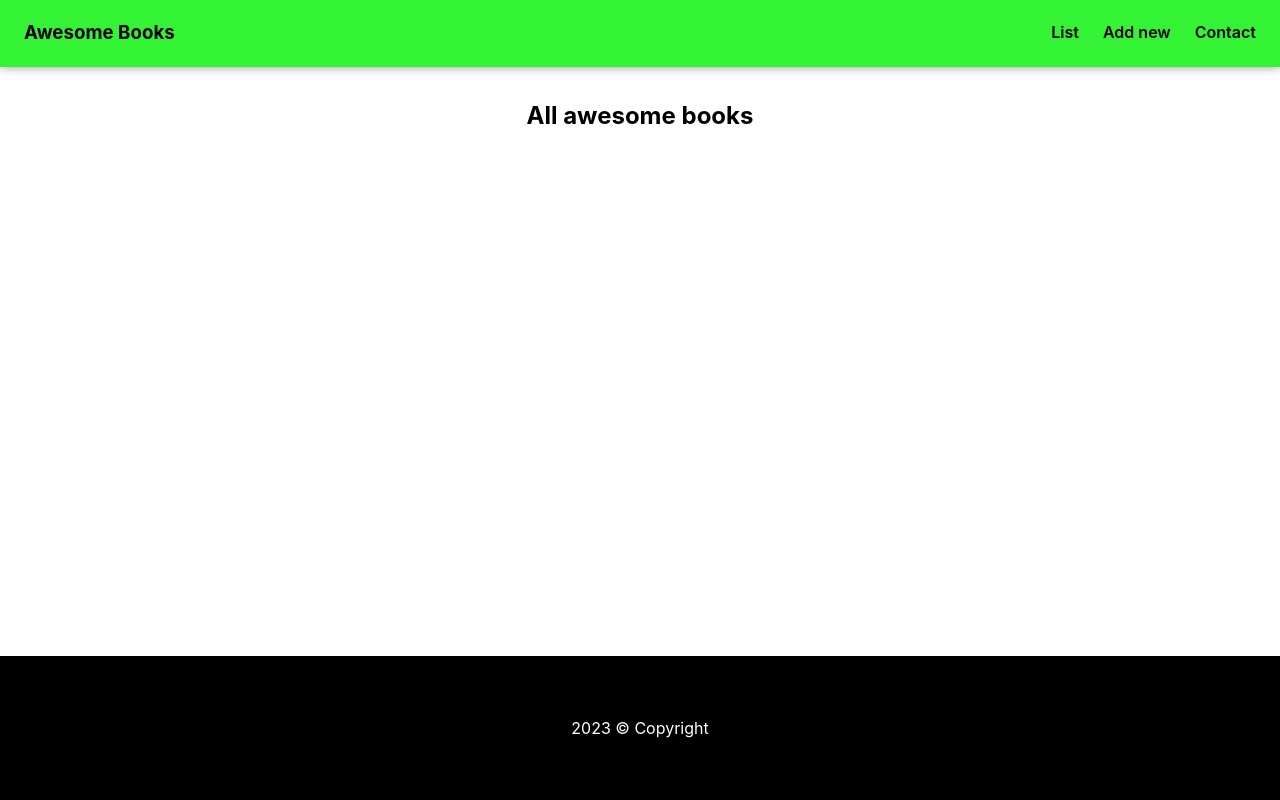
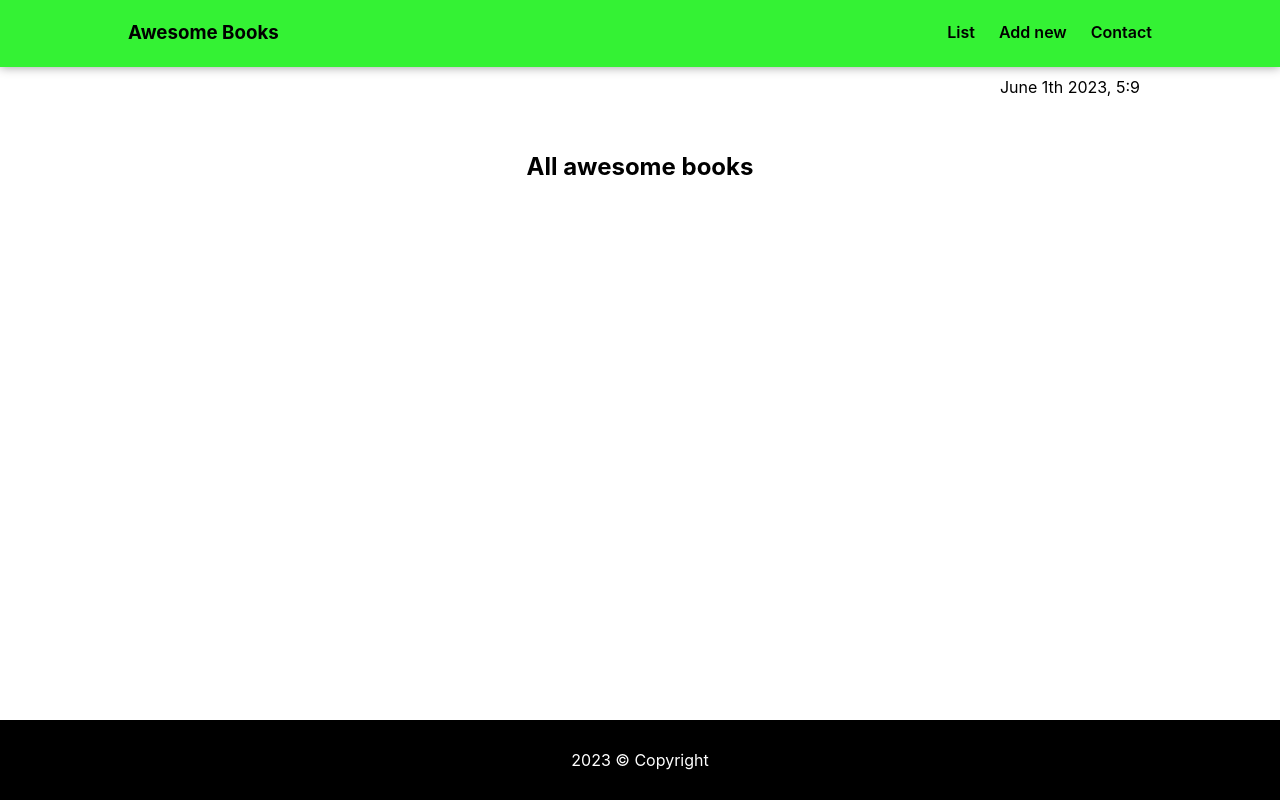
Before and after one commit to Gh-Reza/AwsomeBooks, a website with bundled scripts: page index.html in a window 1280 px wide. Both pictures are taken after a click on the link "List". Built offline with nearby package versions, Linux system fonts and the light colour scheme.

Commit message:
Add functionality to the nav links

```diff
--- a/index.html
+++ b/index.html
@@ -9,32 +9,34 @@
   </head>
   <body>
     <header class="header">
+      <div class="header-container">
         <h3>Awesome Books</h3>
-
         <nav>
           <ul class="menu">
             <li>
-            <a href="#">List</a>
+              <a href="#" class="nav-link">List</a>
             </li>
 
             <li>
-            <a href="#">Add new</a>
+              <a href="#" class="nav-link">Add new</a>
             </li>
 
             <li>
-            <a href="#">Contact</a>
+              <a href="#" class="nav-link">Contact</a>
             </li>
           </ul>
         </nav>
+      </div>
     </header>
 
     <main class="container">
-      <section class="book-list">
+      <p class="date"></p>
+      <section class="book-list section">
         <h1>All awesome books</h1>
         <ul class="library"></ul>
       </section>
 
-      <section class="add-book hidden">
+      <section class="add-book section hidden">
         <h2>Add a new book</h2>
 
         <form class="form">
@@ -42,11 +44,11 @@
 
           <input type="text" name="author" id="author" placeholder="Author" required>
 
-          <button type="submit" class="addButton">Add</button>
+          <button type="submit" class="addButton btn">Add</button>
         </form>
       </section>
 
-      <section class="contact hidden">
+      <section class="contact section hidden">
         <h2>
           Contact Information
         </h2>
--- a/script.js
+++ b/script.js
@@ -15,6 +15,12 @@ class Library {
       this.addBook();
       e.target.reset();
     });
+
+    document.addEventListener('DOMContentLoaded', () => {
+      console.log(this.currentDate());
+      const datCon = document.querySelector('.date');
+      datCon.innerHTML = this.currentDate();
+    });
   }
 
   addBook() {
@@ -29,6 +35,19 @@ class Library {
 
   updateLocalStorage() {
     localStorage.setItem('books', JSON.stringify(this.books));
+  }
+
+  currentDate() {
+    const dataAndTime = new Date();
+
+    const year = dataAndTime.getFullYear();
+    const month = dataAndTime.getMonth();
+    const day = dataAndTime.getDate();
+    const hours = dataAndTime.getHours();
+    const minutes = dataAndTime.getMinutes();
+    const seconds = dataAndTime.getSeconds();
+    const monthName = new Intl.DateTimeFormat('en-US', { month: 'long' }).format(dataAndTime);
+    return `${monthName} ${day}th ${year}, ${hours}:${minutes}`
   }
 
   displayLibrary() {
@@ -47,7 +66,7 @@ class Library {
           <h4>${book.author}</h4>
         </div>
         <div>
-          <button type="button" class="removeButton">Remove</button>
+          <button type="button" class="removeButton btn">Remove</button>
         </div>
       `;
       const removeBtn = bookElement.querySelector('.removeButton');
@@ -68,3 +87,18 @@ class Library {
 
 const library = new Library();
 library.displayLibrary();
+
+const links = document.querySelectorAll('.nav-link');
+const sections = document.querySelectorAll('.section');
+
+links.forEach((link, index) => {
+  link.addEventListener('click', (e) => {
+    e.preventDefault();
+    sections.forEach((section) => {
+      if(!section.classList.contains('hidden')) {
+        section.classList.add('hidden');
+      }
+    });
+    sections[index].classList.remove('hidden');
+  });
+})
--- a/style.css
+++ b/style.css
@@ -18,8 +18,16 @@ li {
 
 .container {
   text-align: center;
-  padding-top: 5px;
-  margin-top: 32px;
+}
+
+.date {
+  text-align: right;
+  padding: 12px;
+  margin: 0 10%;
+}
+
+.book-list {
+  padding-top: 48px;
 }
 
 .book {
@@ -51,12 +59,16 @@ input {
 }
 
 .library {
-  margin: 30px;
+  margin: 32px 10%;
   background-color: #f9f8f8;
 }
 
 .grey-bg {
   background-color: #eee;
+}
+
+.btn {
+  cursor: pointer;
 }
 
 .addButton {
@@ -80,11 +92,15 @@ input {
 }
 
 .header {
+  background-color: rgb(52, 242, 52);
+  box-shadow: 0 0 10px rgba(0, 0, 0, 0.404);
+}
+
+.header-container {
   display: flex;
   justify-content: space-between;
-  padding: 24px;
-  background-color: rgb(52, 242, 52);
-  box-shadow: 0 0 10px rgba(0, 0, 0, 0.404);
+  padding: 24px 0;
+  margin: 0 10%;
 }
 
 .menu {
@@ -127,7 +143,7 @@ input {
   position: absolute;
   bottom: 0;
   left: 0;
-  padding: 64px 0;
+  padding: 32px 0;
   width: 100%;
   background-color: black;
   color: #fff;
```
Lines whose indentation alone changed are shown as unchanged.
